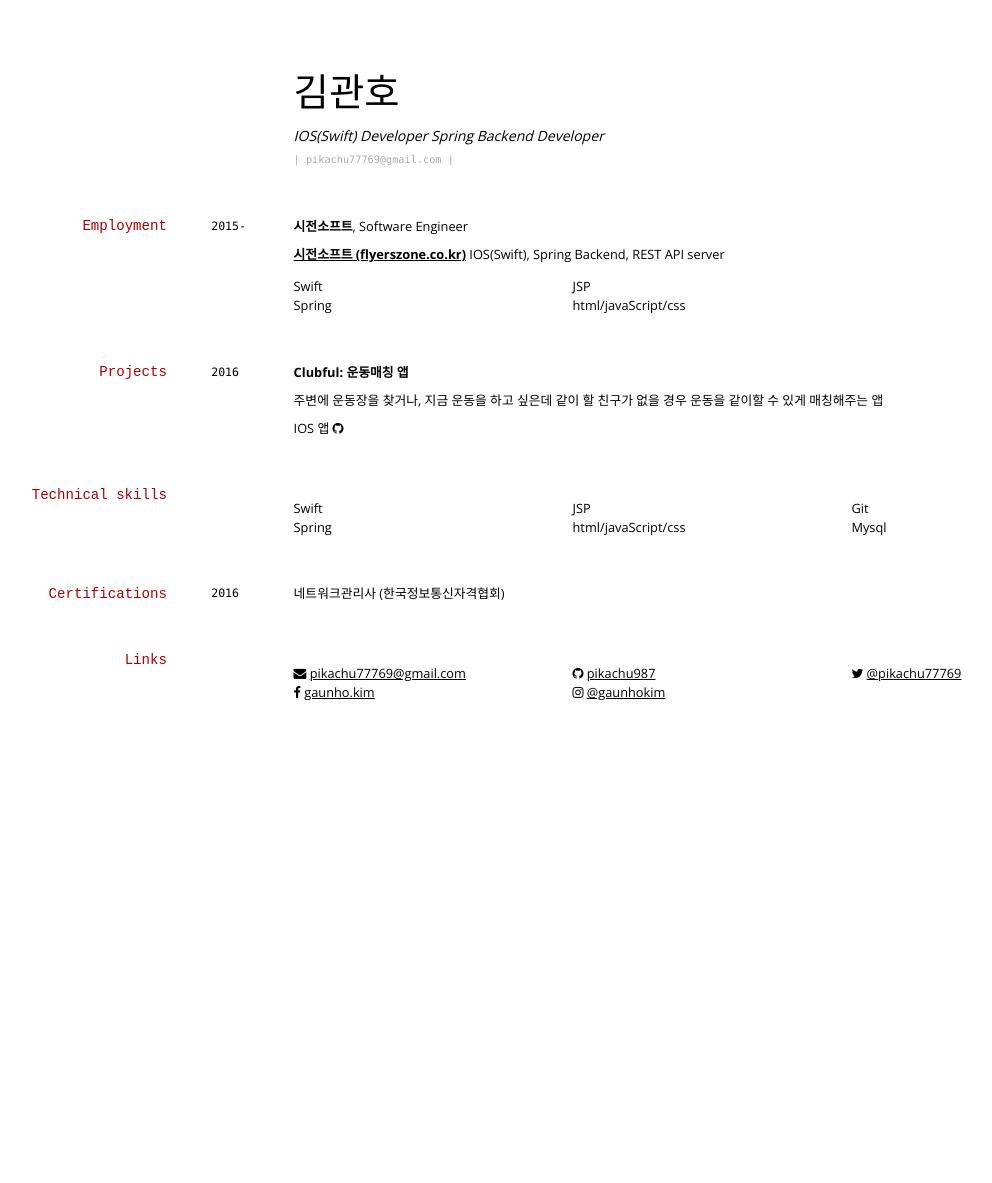
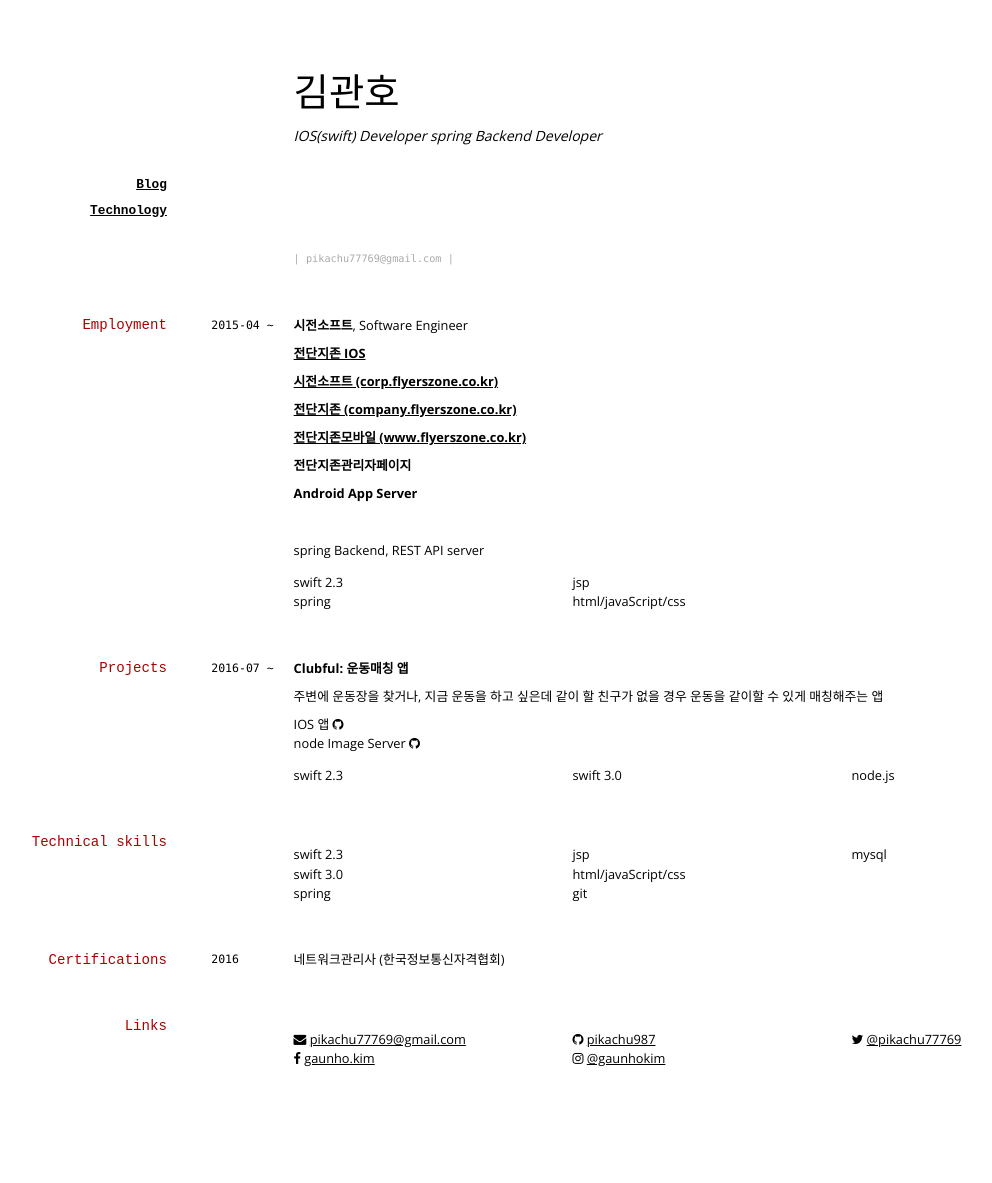
Before and after one commit to pikachu987/cv, a Jekyll site: the page built from index.md, in a window 1280 px wide. Shown: the whole page, without its empty margins (36-1028 px from the left). Built offline with Jekyll 4.4.1, drawn with Linux system fonts in a browser that asks for light colours; nearby versions of some CDN libraries; before the commit the page ends 900 px from its top, so only the background shows below that.

Commit message:
Update cv

```diff
--- a/index.md
+++ b/index.md
@@ -5,8 +5,13 @@ title: 김관호
 
 # 김관호
 
-IOS(Swift) Developer  Spring Backend Developer
+IOS(swift) Developer  spring Backend Developer
 
+### __[Blog](https://pikachu987.github.io/)__
+
+### __[Technology](https://pikachu987.github.io/tec/)__
+
+<br/><br/>
 
 <div id="webaddress">
 |
@@ -16,14 +21,28 @@ IOS(Swift) Developer  Spring Backend Developer
 
 ## Employment
 
-`2015-`
+`2015-04 ~ `
 __시전소프트__, Software Engineer
 
-__[시전소프트 (flyerszone.co.kr)](http://www.flyerszone.co.kr/)__ IOS(Swift), Spring Backend, REST API server
+__[전단지존 IOS](https://itunes.apple.com/kr/app/id1121488884)__
 
-* Swift
-* Spring
-* JSP
+__[시전소프트 (corp.flyerszone.co.kr)](http://corp.flyerszone.co.kr/)__
+
+__[전단지존 (company.flyerszone.co.kr)](http://company.flyerszone.co.kr/)__
+
+__[전단지존모바일 (www.flyerszone.co.kr)](http://www.flyerszone.co.kr/)__
+
+__전단지존관리자페이지__
+
+__Android App Server__
+
+<br/>
+
+spring Backend, REST API server
+
+* swift 2.3
+* spring
+* jsp
 * html/javaScript/css
 
 
@@ -32,21 +51,29 @@ __[시전소프트 (flyerszone.co.kr)](http://www.flyerszone.co.kr/)__ IOS(Swift
 
 ## Projects
 
-`2016` __Clubful: 운동매칭 앱__
+`2016-07 ~` __Clubful: 운동매칭 앱__
 
 주변에 운동장을 찾거나, 지금 운동을 하고 싶은데 같이 할 친구가 없을 경우 운동을 같이할 수 있게 매칭해주는 앱
 
 IOS 앱 [[github]](https://github.com/decube/ClubfulIOS)
+<br>
+node Image Server [[github]](https://github.com/decube/DecubeImageServer)
+<br>
+
+* swift 2.3
+* swift 3.0
+* node.js
 
 
 ## Technical skills
 
-* Swift
-* Spring
-* JSP
+* swift 2.3
+* swift 3.0
+* spring
+* jsp
 * html/javaScript/css
-* Git
-* Mysql
+* git
+* mysql
 
 
 
```
Also changed, not shown: 1 other file.
